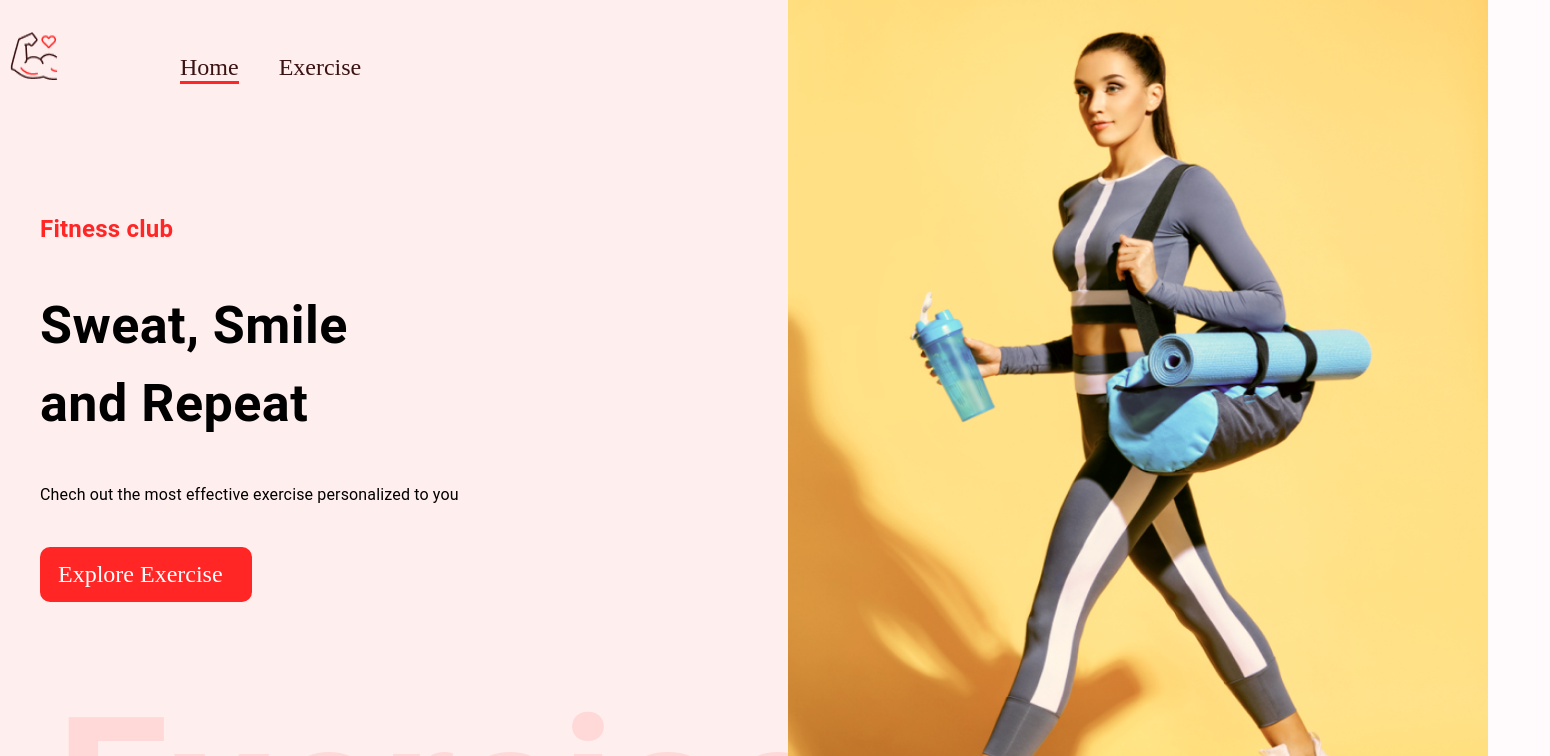
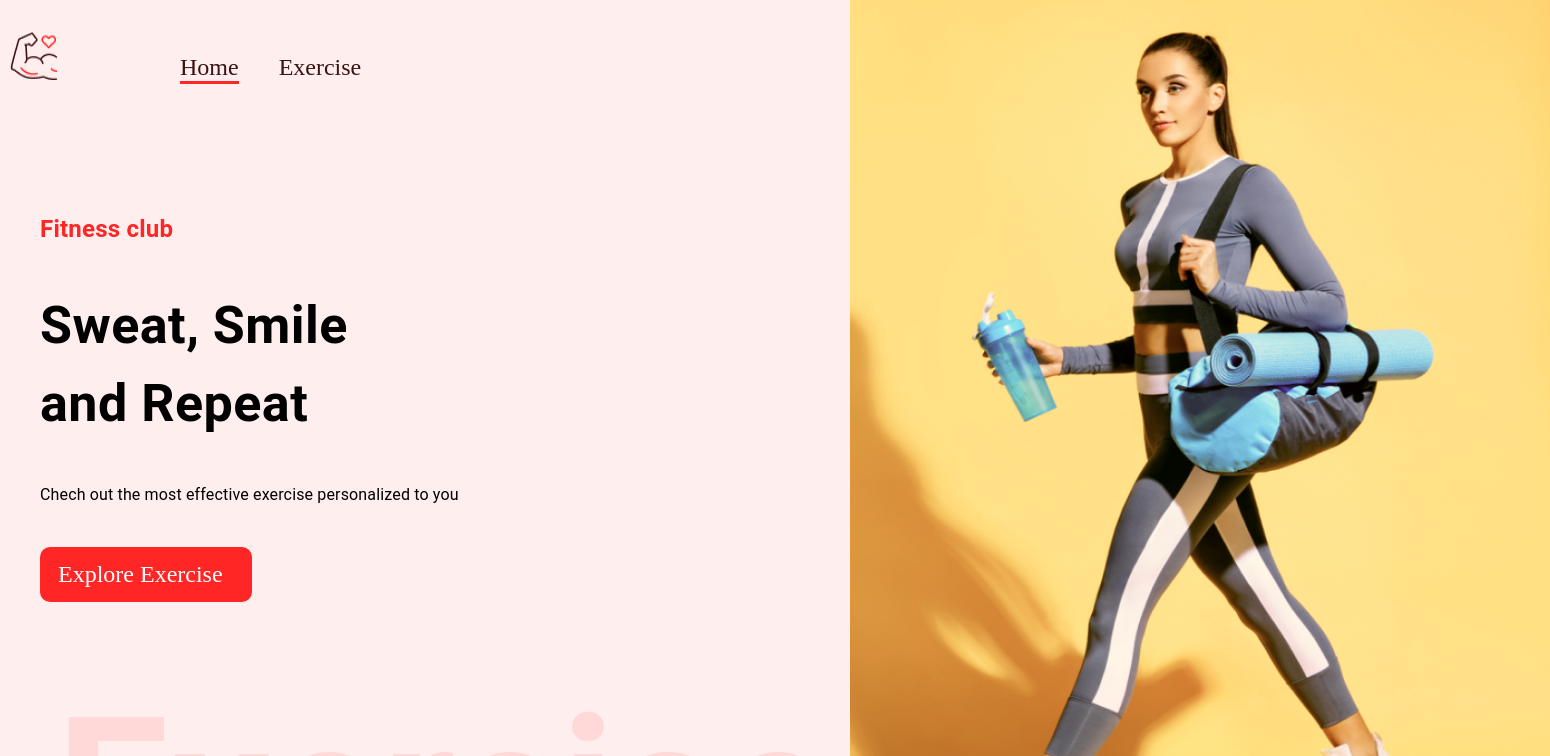
Before and after one commit to whiHak/Fitness-App, a React (Create React App) app: page / in a window 1280 px wide. Shown: the top 756 px of the page, 1550 px wide, since content can reach past the window. Built offline with nearby package versions, Linux system fonts and the light colour scheme; no server answers.

Commit message:
modified styles

```diff
--- a/src/App.js
+++ b/src/App.js
@@ -4,7 +4,7 @@ import { Box } from '@mui/material'
 import { ExerciseDetail, Navbar, Home, Footer } from './components/component'
 const App = () => {
   return (
-    <Box  sx={{width:{lg:"1488px", md:"100vw"}, bgcolor:"#FFEEEE", alignItems:"center"}} m="auto">
+    <Box  sx={{width:{lg:"1550px", md:"100vw"}, bgcolor:"#FFEEEE", alignItems:"center"}} m="auto">
       <Navbar/>
       <Routes>
         <Route path='/' element={<Home/>}/>
```
